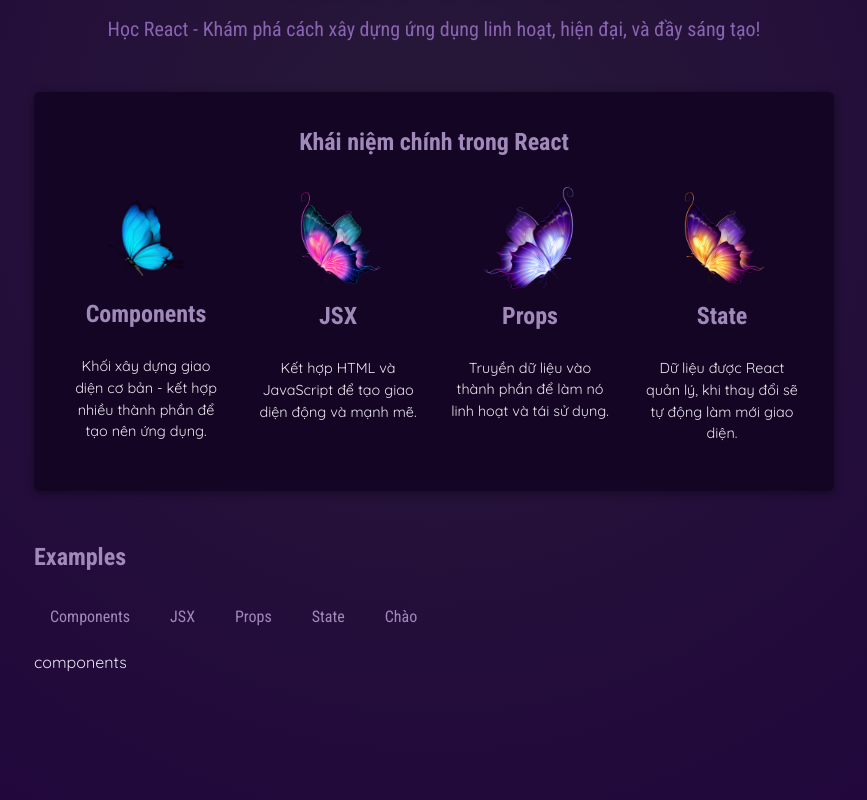
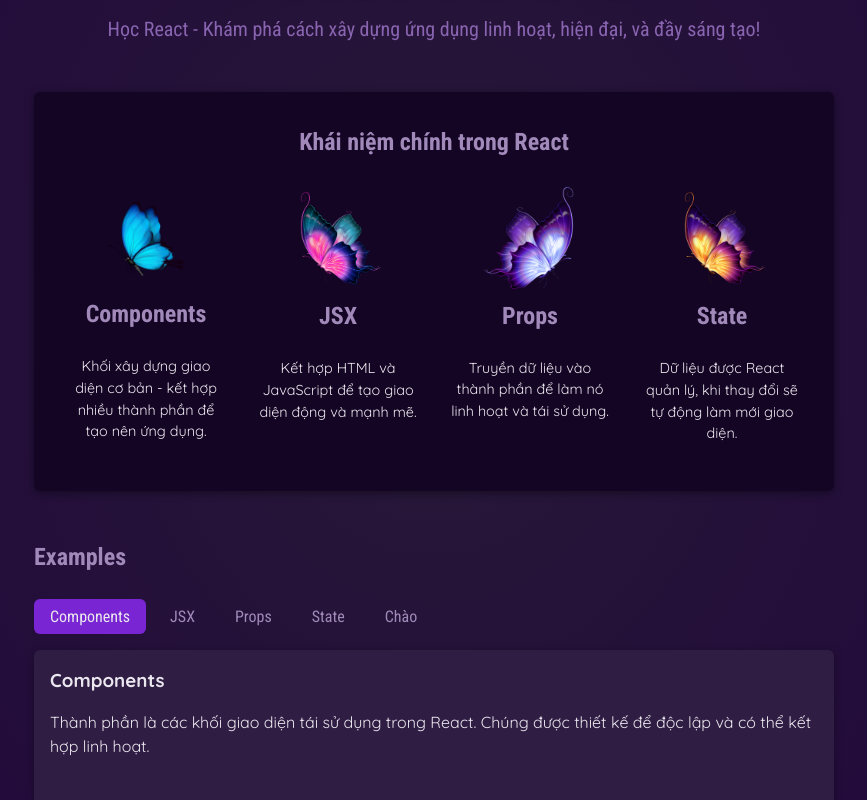
Before and after one commit to datjpro/Learn_React_JS, a React (Vite) app in the folder 14.0.Props_Start/: page / in a window 1280 px wide. Both pictures are taken after a click on the button "Components". Shown: the part 480-1280 px from the top of the page, without its empty margins (206-1073 px from the left). Built offline with nearby package versions, Linux system fonts and the light colour scheme.

Commit message:
update 14.15

```diff
--- a/14.0.Props_Start/data.js
+++ b/14.0.Props_Start/data.js
@@ -25,3 +25,69 @@ export const myData = [
     desc: "Dữ liệu được React quản lý, khi thay đổi sẽ tự động làm mới giao diện.",
   },
 ];
+
+//14.11
+export const EXAMPLES = {
+  components: {
+    title: "Components",
+    desc: "Thành phần là các khối giao diện tái sử dụng trong React. Chúng được thiết kế để độc lập và có thể kết hợp linh hoạt.",
+    code: `
+function LoiChao() {
+  return (
+    <div>
+      <h1>Chào bạn!</h1>
+      <p>Chào mừng bạn đến với React.</p>
+    </div>
+  );
+}
+    `,
+  },
+  jsx: {
+    title: "JSX",
+    desc: "JSX cho phép viết mã giao diện dễ đọc hơn bằng cách sử dụng cú pháp HTML-like. Nó giúp việc xây dựng UI nhanh chóng và hiệu quả.",
+    code: `
+    function GioiThieu() {
+      return (
+        <div>
+          <h2>Giới thiệu về React</h2>
+          <p>React giúp tạo giao diện hiện đại và dễ bảo trì.</p>
+        </div>
+      );
+    }
+    `,
+  },
+  props: {
+    title: "Props",
+    desc: "Props là cách truyền dữ liệu giữa các thành phần trong React. Chúng làm cho giao diện có thể tùy chỉnh và linh hoạt.",
+    code: `
+    function HoSo({ ten, tuoi }) {
+      return (
+        <div>
+          <h3>Thông tin cá nhân</h3>
+          <p>Tên: {ten}</p>
+          <p>Tuổi: {tuoi}</p>
+        </div>
+      );
+    }
+    `,
+  },
+  state: {
+    title: "State",
+    desc: "State cho phép các thành phần quản lý trạng thái động. Nó giúp giao diện phản hồi linh hoạt với các thay đổi.",
+    code: `
+    function CongTac() {
+      const [bat, setBat] = React.useState(false);
+
+      function xuLyClick() {
+        setBat((bat) => !bat);
+      }
+
+      return (
+        <button onClick={xuLyClick}>
+          {bat ? 'Bật' : 'Tắt'}
+        </button>
+      );
+    }
+    `,
+  },
+};
--- a/14.0.Props_Start/src/App.jsx
+++ b/14.0.Props_Start/src/App.jsx
@@ -1,13 +1,13 @@
 import { useState } from "react";
 
 import Header from "./components/Header/Header.jsx";
-import { myData } from "../data.js";
+import { myData, EXAMPLES } from "../data.js";
 import MainContent from "./components/MainContent/MainContent.jsx";
 import TabButton from "./components/TabButton.jsx";
 function App() {
   useState();
   console.log("app dc gọi");
-  const [selectedTopic, setSelectedTopic] = useState("Click vào nút"); //update state
+  const [selectedTopic, setSelectedTopic] = useState(); //update state
   const currentHour = new Date().getHours();
   function chaoBuoi() {
     if (currentHour < 12) {
@@ -50,16 +50,34 @@ function App() {
           <h2>Examples</h2>
           {/* prettier-ignore */}
           <menu>
-            <TabButton onSelect={()=>{handleSelect(`components`);}}>Components</TabButton>
-            <TabButton onSelect={()=>{handleSelect(`jsx`);}}>JSX</TabButton>
-            <TabButton onSelect={()=>{handleSelect(`props`);}}>Props</TabButton>
-            <TabButton onSelect={()=>{handleSelect(`state`);}}>State</TabButton>
+            <TabButton
+            isSelected={selectedTopic === `components`}
+            onSelect={()=>{handleSelect(`components`);}}>Components</TabButton>
+            <TabButton
+            isSelected={selectedTopic === `jsx`}
+            onSelect={()=>{handleSelect(`jsx`);}}>JSX</TabButton>
+            <TabButton
+            isSelected={selectedTopic === `props`} onSelect={()=>{handleSelect(`props`);}}>Props</TabButton>
+            <TabButton isSelected={selectedTopic === `state`} onSelect={()=>{handleSelect(`state`);}}>State</TabButton>
             <TabButton onSelect={()=>{handleSelect(chaoBuoi());}}>Chào</TabButton>
             {/* <TabButton onSelect={createHandler('Components')}>Components</TabButton>
             <TabButton onSelect={createHandler('JSX')}>JSX</TabButton>
             <TabButton onSelect={createHandler('Props')}>Props</TabButton>
             <TabButton onSelect={createHandler('State')}>State</TabButton>  */}
           </menu>
+          {!selectedTopic ? (
+            <p>Vui lòng chọn một tab để xem examples!</p>
+          ) : (
+            <div id="tab-content">
+              <h3>{EXAMPLES[selectedTopic].title}</h3>
+              <p>{EXAMPLES[selectedTopic].desc}</p>
+
+              <pre>
+                <code>{EXAMPLES[selectedTopic].code}</code>
+              </pre>
+            </div>
+          )}
+
           {selectedTopic}
         </section>
       </main>
--- a/14.0.Props_Start/src/components/TabButton.jsx
+++ b/14.0.Props_Start/src/components/TabButton.jsx
@@ -1,9 +1,9 @@
-export default function TabButton({ children , onSelect }) {
-
-
+export default function TabButton({ children, onSelect, isSelected }) {
   return (
     <li>
-      <button onClick={onSelect}>{children}</button>
+      <button className={isSelected ? "active" : undefined} onClick={onSelect}>
+        {children}
+      </button>
     </li>
   );
 }
```
